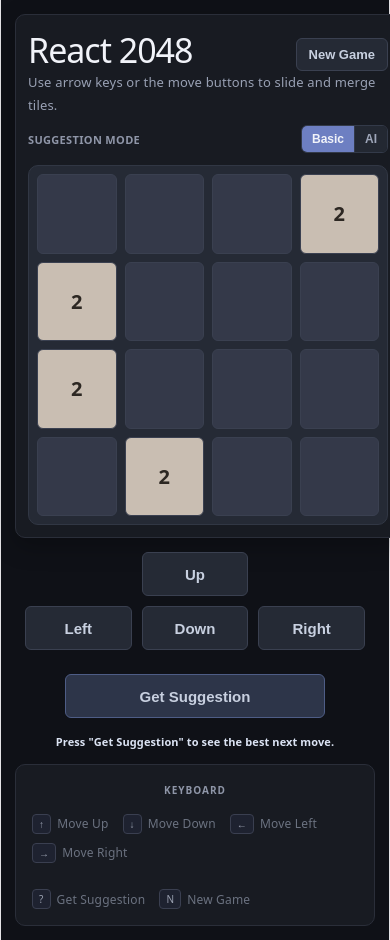
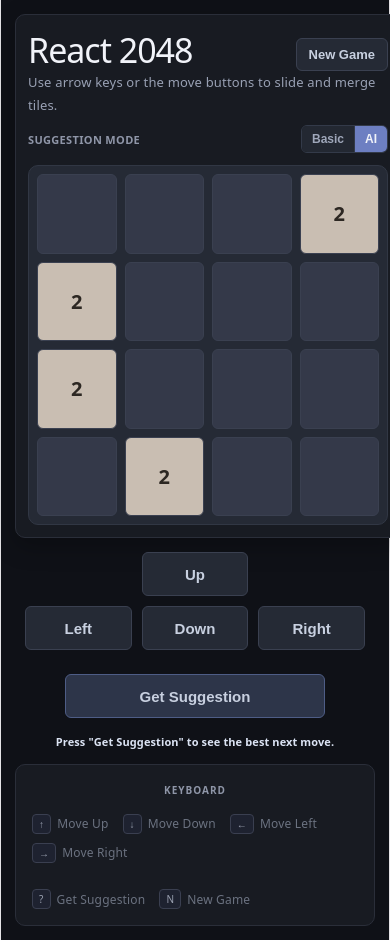
Before and after one commit to yessur3808/react-2048, a React (Vite) app: page / in a window 390 px wide. Built offline with nearby package versions, Linux system fonts and the light colour scheme.

Commit message:
Adjust responsiveness

```diff
--- a/src/App.css
+++ b/src/App.css
@@ -69,7 +69,7 @@
   overflow: hidden;
 }
 
-.game-mode-toggle__btn {
+.game-mode-toggle-btn {
   border: 0;
   border-right: 1px solid #333a49;
   background: #232832;
@@ -80,11 +80,11 @@
   cursor: pointer;
 }
 
-.game-mode-toggle__btn:last-child {
+.game-mode-toggle-btn:last-child {
   border-right: 0;
 }
 
-.game-mode-toggle__btn--active {
+.game-mode-toggle-btn--active {
   background: #6d7fc2;
   color: #f1f3f9;
 }
@@ -99,7 +99,7 @@
   background: #252a35;
 }
 
-.game-board__row {
+.game-board-row {
   display: grid;
   grid-template-columns: repeat(4, minmax(0, 1fr));
   gap: 8px;
@@ -117,11 +117,11 @@
   font-size: clamp(20px, 3.4vw, 26px);
 }
 
-.tile__value {
+.tile-value {
   line-height: 1;
 }
 
-.game-board__overlay {
+.game-board-overlay {
   position: absolute;
   inset: 8px;
   display: grid;
@@ -230,7 +230,7 @@
   background: rgba(15, 17, 23, 0.78);
 }
 
-.game-overlay__message {
+.game-overlay-message {
   margin: 0;
   font-size: clamp(28px, 6vw, 40px);
   font-weight: 700;
@@ -241,7 +241,7 @@
   max-width: 80%;
 }
 
-.game-overlay__btn,
+.game-overlay-btn,
 .game-new-btn,
 .game-move-btn,
 .game-suggest-btn {
@@ -256,7 +256,7 @@
   transition: background 0.15s, transform 0.12s, box-shadow 0.12s;
 }
 
-.game-overlay__btn:hover,
+.game-overlay-btn:hover,
 .game-new-btn:hover,
 .game-move-btn:hover,
 .game-suggest-btn:hover {
@@ -264,7 +264,7 @@
 }
 
 
-.game-overlay__btn {
+.game-overlay-btn {
   width: auto;
   padding: 14px 32pX;
   font-size: 32px;
@@ -340,7 +340,7 @@
   box-shadow: inset 0 0 0 1px rgba(140, 164, 218, 0.45);
 }
 
-.game-controls__hint {
+.game-controls-hint {
   grid-column: 1 / -1;
   margin: 6px 0 0;
   text-align: center;
@@ -350,7 +350,7 @@
   line-height: 1.4;
 }
 
-.game-controls__hint span {
+.game-controls-hint span {
   color: #dce4f4;
   font-weight: 600;
 }
@@ -382,7 +382,7 @@
   min-width: 130px;
 }
 
-.game-key-sidebar__title {
+.game-key-sidebar-title {
   margin: 0 0 10px;
   font-size: 10px;
   text-transform: uppercase;
@@ -489,7 +489,7 @@ kbd {
     width: min(100%, 340px);
   }
 
-  .game-controls__hint {
+  .game-controls-hint {
     font-size: 11px;
   }
 }
@@ -542,7 +542,7 @@ kbd {
   }
 }
 
-@media (min-width: 981px) and (max-height: 650px) {
+@media  (max-height: 650px) {
   .app-root {
     padding: 6px 12px;
   }
--- a/src/App.tsx
+++ b/src/App.tsx
@@ -50,7 +50,7 @@ function App() {
   const [suggestedDirection, setSuggestedDirection] =
     useState<Direction | null>(null);
   const [hasRequestedSuggestion, setHasRequestedSuggestion] = useState(false);
-  const [suggestionMode, setSuggestionMode] = useState<SuggestionMode>("basic");
+  const [suggestionMode, setSuggestionMode] = useState<SuggestionMode>("ai");
   const [isSuggesting, setIsSuggesting] = useState(false);
   const [suggestionError, setSuggestionError] = useState<string | null>(null);
   const [movingTiles, setMovingTiles] = useState<TileTransition[]>([]);
--- a/src/components/GameBoard.tsx
+++ b/src/components/GameBoard.tsx
@@ -62,20 +62,23 @@ export const GameBoard = ({ board, movingTiles = [] }: GameBoardProps) => {
   return (
     <section className="game-board" aria-label="Game board">
       {rows.map((row, rowIndex) => (
-        <div className="game-board__row" key={row.key}>
+        <div className="game-board-row" key={row.key}>
           {row.cells.map((cell, colIndex) => {
             const shouldHideSource = hiddenSourcePositions.has(
               `${rowIndex}-${colIndex}`,
             );
 
             return (
-              <Tile key={cell.key} value={shouldHideSource ? null : cell.value} />
+              <Tile
+                key={cell.key}
+                value={shouldHideSource ? null : cell.value}
+              />
             );
           })}
         </div>
       ))}
       {movingTiles.length > 0 && (
-        <div className="game-board__overlay" aria-hidden="true">
+        <div className="game-board-overlay" aria-hidden="true">
           {movingTiles.map((tile) => {
             const style = {
               gridRow: tile.fromRow + 1,
--- a/src/components/GameControls.tsx
+++ b/src/components/GameControls.tsx
@@ -85,7 +85,7 @@ export const GameControls = ({
         >
           {isSuggesting ? "Analyzing\u2026" : "Get Suggestion"}
         </button>
-        <p className="game-controls__hint" aria-live="polite">
+        <p className="game-controls-hint" aria-live="polite">
           <span>{suggestionLabel}</span>
         </p>
       </div>
--- a/src/components/GameHeader.tsx
+++ b/src/components/GameHeader.tsx
@@ -31,13 +31,13 @@ export const GameHeader = ({
           aria-label="Select suggestion mode"
         >
           <button
-            className={`game-mode-toggle__btn${suggestionMode === "basic" ? " game-mode-toggle__btn--active" : ""}`}
+            className={`game-mode-toggle-btn${suggestionMode === "basic" ? " game-mode-toggle-btn--active" : ""}`}
             onClick={() => onSuggestionModeChange("basic")}
           >
             Basic
           </button>
           <button
-            className={`game-mode-toggle__btn${suggestionMode === "ai" ? " game-mode-toggle__btn--active" : ""}`}
+            className={`game-mode-toggle-btn${suggestionMode === "ai" ? " game-mode-toggle-btn--active" : ""}`}
             onClick={() => onSuggestionModeChange("ai")}
           >
             AI
--- a/src/components/GameKeyboardLegend.tsx
+++ b/src/components/GameKeyboardLegend.tsx
@@ -1,7 +1,7 @@
 export const GameKeyboardLegend = () => {
   return (
     <aside className="game-key-sidebar" aria-label="keyboard shortcuts">
-      <p className="game-key-sidebar__title">Keyboard</p>
+      <p className="game-key-sidebar-title">Keyboard</p>
       <ul className="game-key-legend">
         <li>
           <kbd>↑</kbd> Move Up
--- a/src/components/GameOverlay.tsx
+++ b/src/components/GameOverlay.tsx
@@ -17,8 +17,8 @@ export const GameOverlay = ({ status, onNewGame }: GameOverlayProps) => {
       role="status"
       aria-live="polite"
     >
-      <p className="game-overlay__message">{message}</p>
-      <button className="game-overlay__btn" onClick={onNewGame}>
+      <p className="game-overlay-message">{message}</p>
+      <button className="game-overlay-btn" onClick={onNewGame}>
         New Game
       </button>
     </div>
--- a/src/components/Tile.tsx
+++ b/src/components/Tile.tsx
@@ -20,7 +20,7 @@ export const Tile = ({ value, className = "", style }: TileProps) => {
 
   return (
     <div className={`tile ${toneClass} ${className}`.trim()} style={style}>
-      <span className="tile__value">{value ?? ""}</span>
+      <span className="tile-value">{value ?? ""}</span>
     </div>
   );
 };
```
